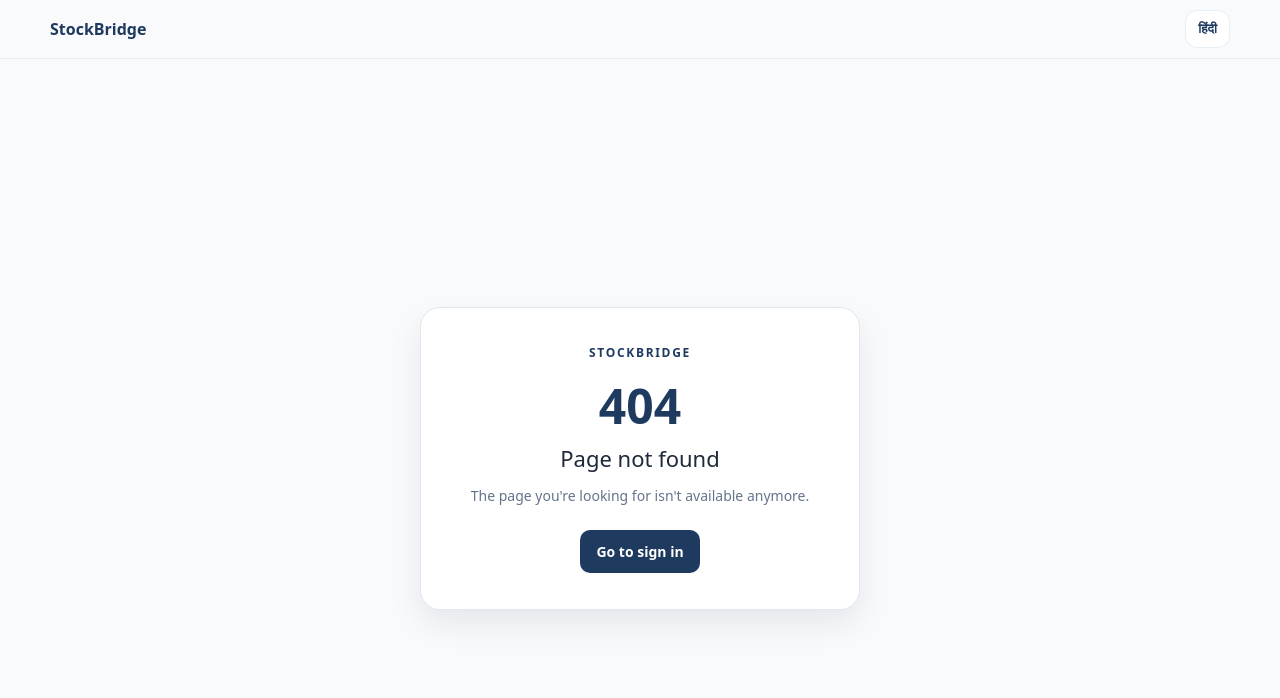
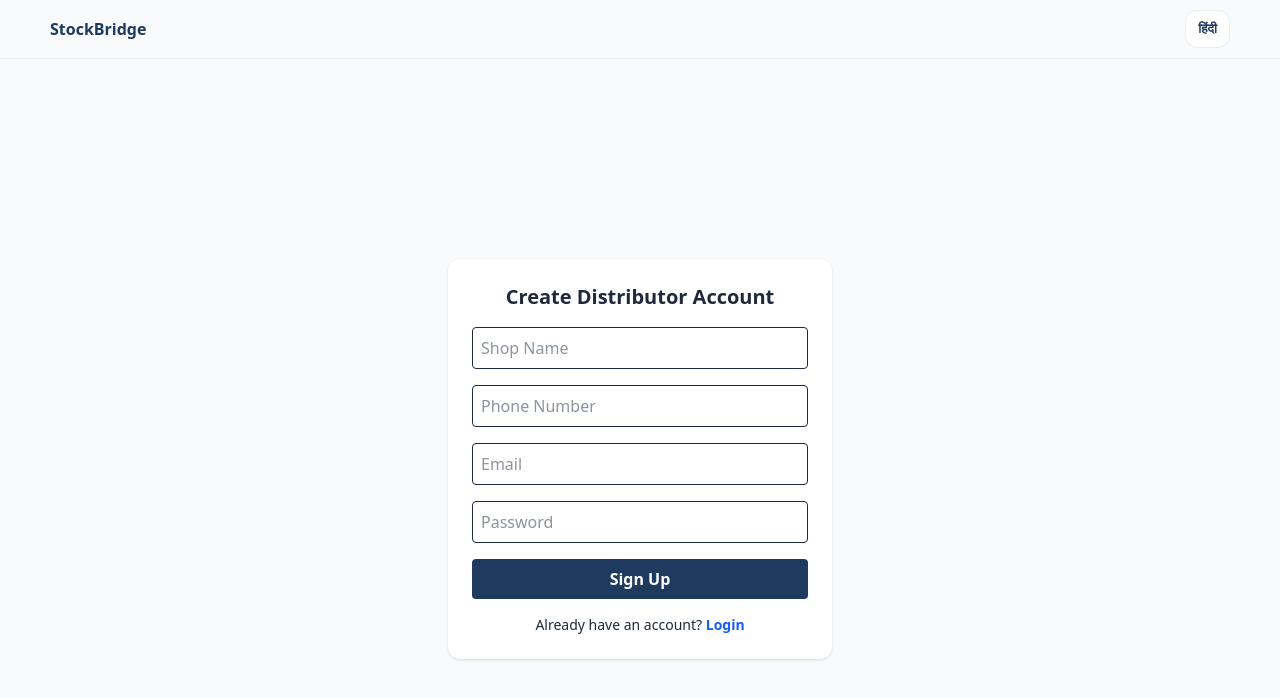
Before and after one commit to Prince-git-page/stockbridge, a React (Vite) app: page /signup in a window 1280 px wide. Before the commit this address had no page. Shown: the top 698 px of the page. Built offline with nearby package versions, Linux system fonts and the light colour scheme.

Commit message:
feat: add distributor signup page

```diff
--- a/src/App.jsx
+++ b/src/App.jsx
@@ -10,6 +10,7 @@
 import Ledger from './pages/Ledger'
 import RetailerOrder from './pages/RetailerOrder'
 import RetailerLedger from './pages/RetailerLedger'
+import Signup from './pages/Signup'
 
 function App() {
   const { t } = useTranslation()
@@ -53,7 +54,7 @@
         <Route path="/catalogue" element={session ? <Catalogue /> : <Navigate to="/login" replace />} />
         <Route path="/orders" element={session ? <Orders /> : <Navigate to="/login" replace />} />
         <Route path="/ledger" element={session ? <Ledger /> : <Navigate to="/login" replace />} />
-
+        <Route path="/signup" element={!session ? <Signup /> : <Navigate to="/dashboard" />} />
         {/* Retailer portal — public distributor-specific routes */}
         <Route path="/order/:distributorId" element={<RetailerOrder />} />
         <Route path="/retailer-ledger/:distributorId" element={<RetailerLedger />} />
--- /dev/null
+++ b/src/pages/Signup.jsx
@@ -0,0 +1,115 @@
+import { useState } from 'react'
+import { supabase } from '../lib/supabase'
+import { useNavigate, Link } from 'react-router-dom'
+
+export default function Signup() {
+  const navigate = useNavigate()
+
+  const [email, setEmail] = useState('')
+  const [password, setPassword] = useState('')
+  const [shop, setShop] = useState('')
+  const [phone, setPhone] = useState('')
+  const [loading, setLoading] = useState(false)
+
+  async function handleSignup(e) {
+    e.preventDefault()
+    setLoading(true)
+
+    // Step 1: Create auth user
+    const { data, error } = await supabase.auth.signUp({
+      email,
+      password,
+    })
+
+    if (error) {
+      alert(error.message)
+      setLoading(false)
+      return
+    }
+
+    const user = data.user
+
+    // Step 2: Save distributor profile
+    const { error: profileError } = await supabase
+      .from('profiles')
+      .insert([
+        {
+          id: user.id,
+          shop_name: shop,
+          phone: phone,
+        },
+      ])
+
+    if (profileError) {
+      alert(profileError.message)
+      setLoading(false)
+      return
+    }
+
+    alert('Account created successfully!')
+    navigate('/dashboard')
+    setLoading(false)
+  }
+
+  return (
+    <main className="min-h-screen grid place-items-center bg-slate-50 px-4">
+      <form
+        onSubmit={handleSignup}
+        className="w-full max-w-sm space-y-4 rounded-xl bg-white p-6 shadow"
+      >
+        <h1 className="text-xl font-bold text-center">
+          Create Distributor Account
+        </h1>
+
+        <input
+          className="w-full border p-2 rounded"
+          placeholder="Shop Name"
+          value={shop}
+          onChange={(e) => setShop(e.target.value)}
+          required
+        />
+
+        <input
+          className="w-full border p-2 rounded"
+          placeholder="Phone Number"
+          value={phone}
+          onChange={(e) => setPhone(e.target.value)}
+          required
+        />
+
+        <input
+          className="w-full border p-2 rounded"
+          type="email"
+          placeholder="Email"
+          value={email}
+          onChange={(e) => setEmail(e.target.value)}
+          required
+        />
+
+        <input
+          className="w-full border p-2 rounded"
+          type="password"
+          placeholder="Password"
+          value={password}
+          onChange={(e) => setPassword(e.target.value)}
+          required
+        />
+
+        <button
+          type="submit"
+          disabled={loading}
+          className="w-full bg-[#1e3a5f] text-white py-2 rounded font-semibold"
+        >
+          {loading ? 'Creating...' : 'Sign Up'}
+        </button>
+
+        <p className="text-sm text-center">
+          Already have an account?{' '}
+          <Link to="/login" className="text-blue-600 font-semibold">
+            Login
+          </Link>
+        </p>
+      </form>
+    </main>
+  )
+}
```
